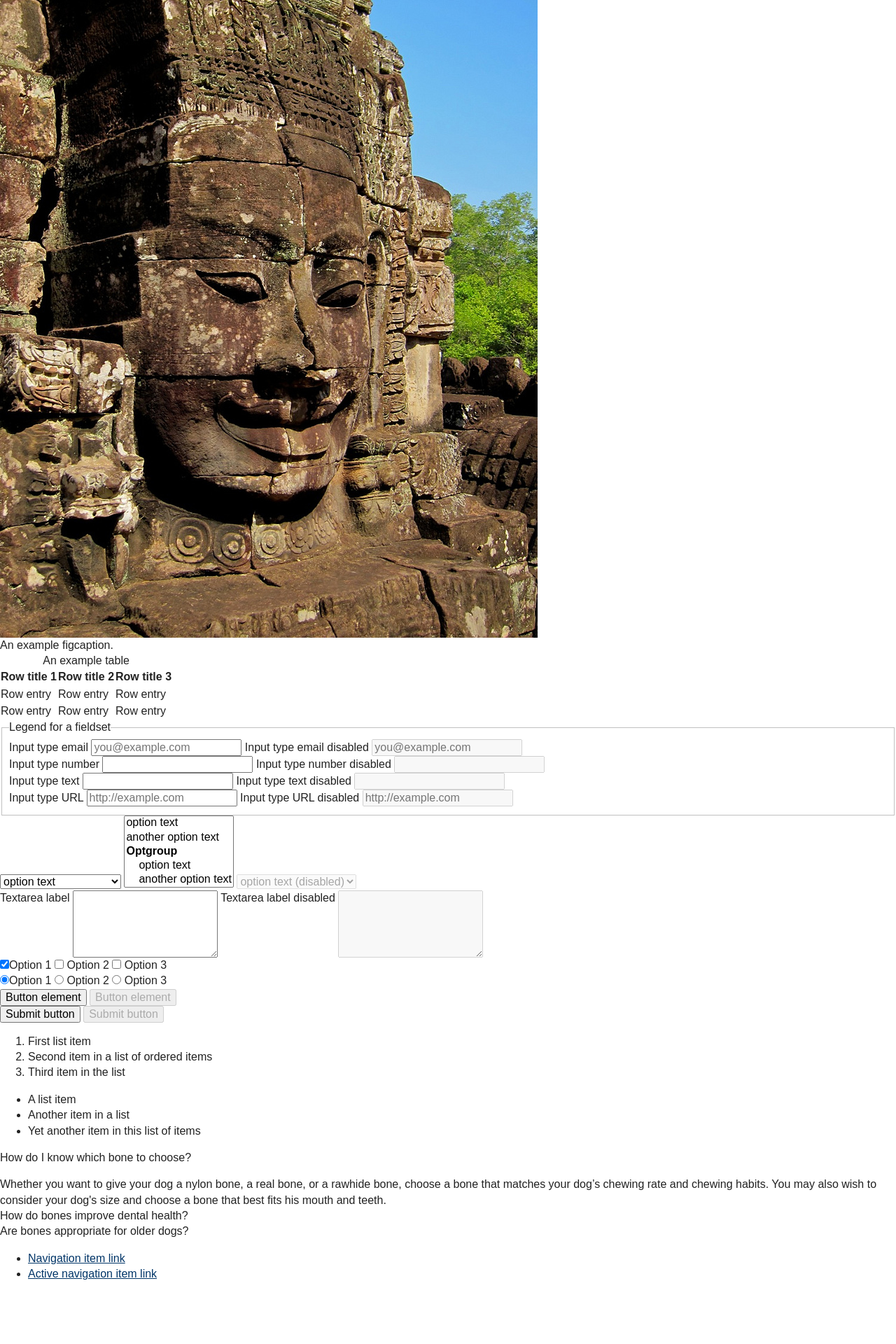
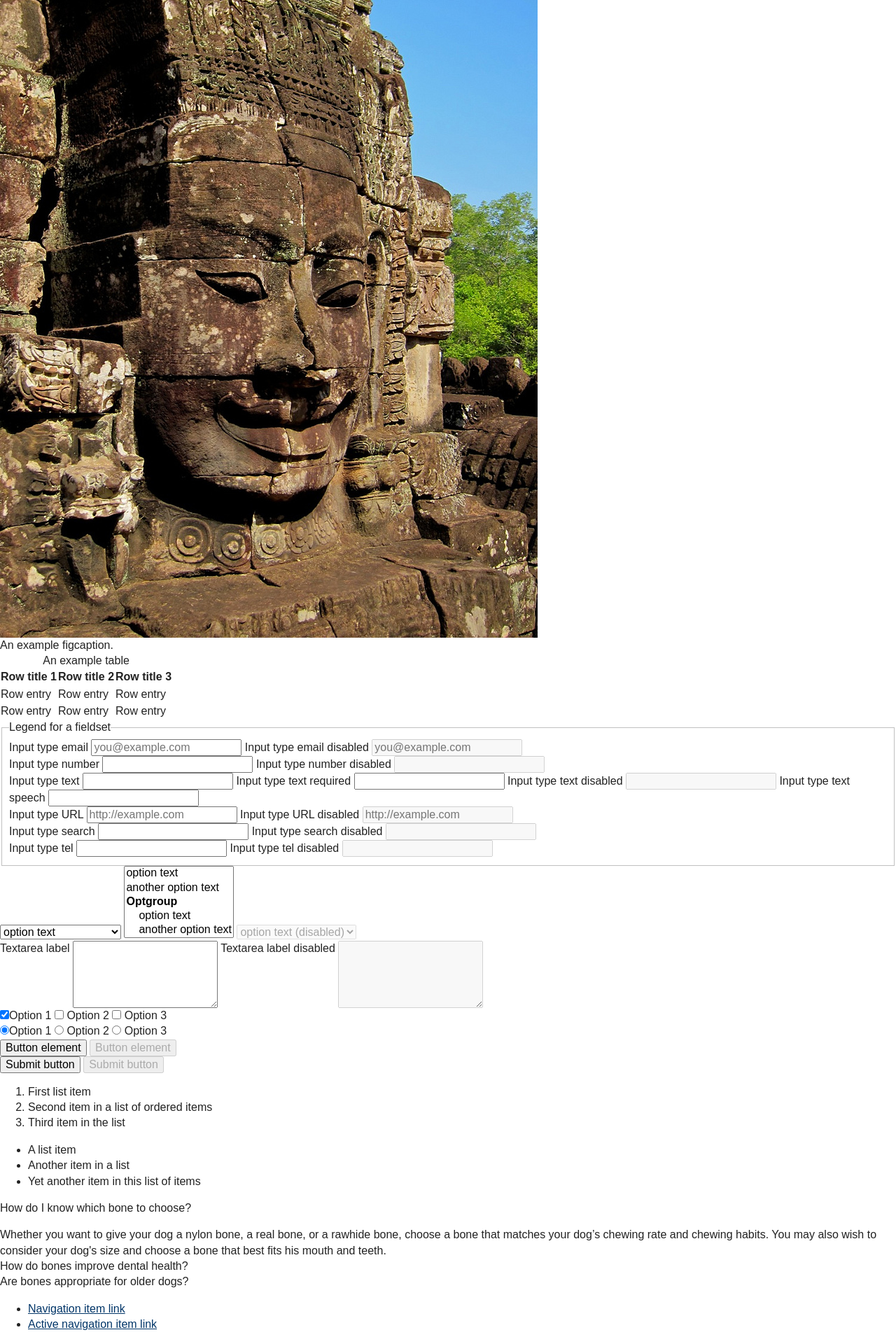
Before and after one commit to SteveBarnett/Front-end-Style-Guide, a Jekyll site: the page built from index.html, in a window 1280 px wide. Shown: the part 1236-3156 px from the top of the page at 70% size. Built offline with Jekyll 4.4.1, drawn with Linux system fonts in a browser that asks for light colours; Markdown is read by kramdown in place of the engine named in the settings; before the commit the page ends 3084 px from its top, so only the background shows below that.

Commit message:
Added search, tel

```diff
--- /dev/null
+++ b/_includes/input-search.html
@@ -0,0 +1,7 @@
+<label>Input type search
+  <input type="search">
+</label>
+
+<label>Input type search disabled
+  <input type="search" disabled="disabled" class="is-disabled">
+</label>
--- /dev/null
+++ b/_includes/input-tel.html
@@ -0,0 +1,7 @@
+<label>Input type tel
+  <input type="tel">
+</label>
+
+<label>Input type tel disabled
+  <input type="tel" disabled="disabled" class="is-disabled">
+</label>
--- a/_includes/input-text.html
+++ b/_includes/input-text.html
@@ -1,7 +1,15 @@
 <label>Input type text
   <input type="text">
+</label>
+
+<label>Input type text required
+  <input type="text" required>
 </label>
 
 <label>Input type text disabled
   <input type="text" disabled="disabled" class="is-disabled">
 </label>
+
+<label>Input type text speech
+  <input type="text" x-webkit-speech="">
+</label>
--- a/_layouts/default.html
+++ b/_layouts/default.html
@@ -62,6 +62,8 @@
             {% include input-number.html %} <br />
             {% include input-text.html %} <br />
             {% include input-url.html %} <br />
+            {% include input-search.html %} <br />
+            {% include input-tel.html %} <br />
           </fieldset>
           {% include select.html %} <br />
           {% include textarea.html %} <br />
--- a/sass/_normalize.scss
+++ b/sass/_normalize.scss
@@ -356,7 +356,7 @@ input[type="radio"] {
  */
 
 input[type="search"] {
-    -webkit-appearance: textfield; /* 1 */
+    // -webkit-appearance: textfield; /* 1 */
     -moz-box-sizing: content-box;
     -webkit-box-sizing: content-box; /* 2 */
     box-sizing: content-box;
--- a/stylesheets/ie.css
+++ b/stylesheets/ie.css
@@ -456,8 +456,6 @@ input[type="radio"] {
  */
 /* line 358, ../sass/_normalize.scss */
 input[type="search"] {
-  -webkit-appearance: textfield;
-  /* 1 */
   -moz-box-sizing: content-box;
   -webkit-box-sizing: content-box;
   /* 2 */
--- a/stylesheets/style.css
+++ b/stylesheets/style.css
@@ -456,8 +456,6 @@ input[type="radio"] {
  */
 /* line 358, ../sass/_normalize.scss */
 input[type="search"] {
-  -webkit-appearance: textfield;
-  /* 1 */
   -moz-box-sizing: content-box;
   -webkit-box-sizing: content-box;
   /* 2 */
```
